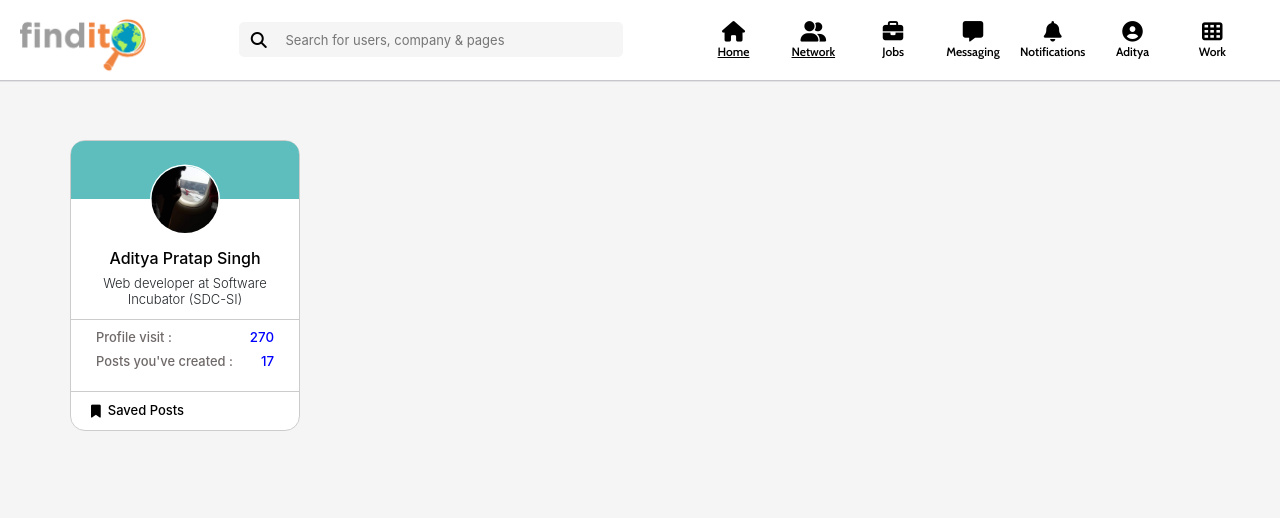
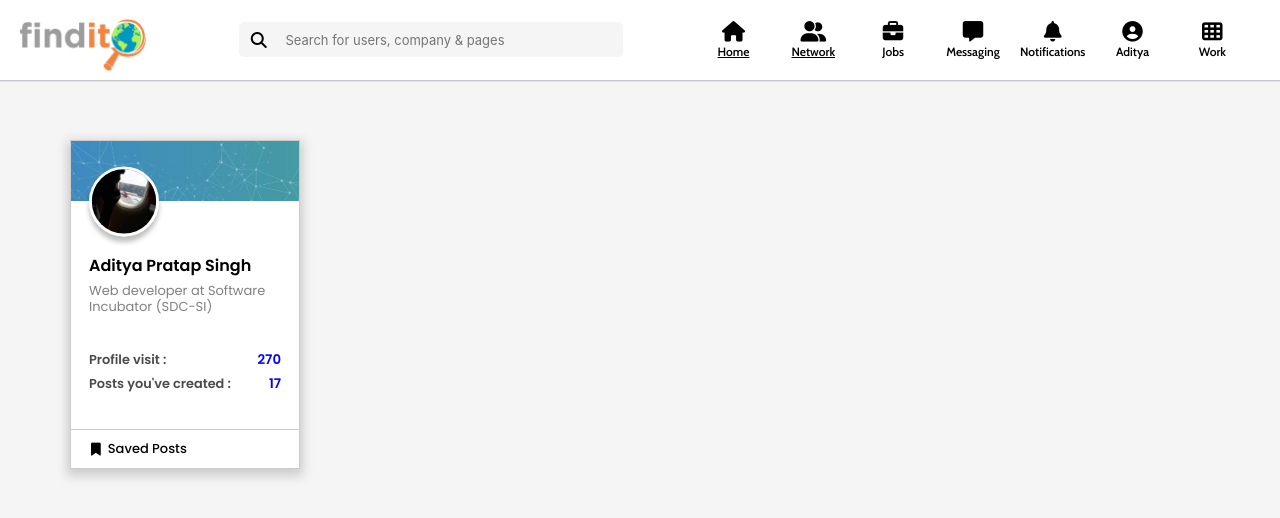
Before and after one commit to AdityaPratap2001/LinkedIn-clone, a React (Create React App) app in the folder Front-End/: page /network in a window 1280 px wide. Shown: the top 518 px of the page. Built offline with nearby package versions, Linux system fonts and the light colour scheme.

Commit message:
Improved ProfileSideBox design

```diff
--- a/Front-End/src/components/ProfileSidebox/ProfileSidebox.css
+++ b/Front-End/src/components/ProfileSidebox/ProfileSidebox.css
@@ -2,51 +2,59 @@
   position: fixed;
   background-color: white;
   /* box-shadow: 2px 2px 10px 2px #ccc; */
+  box-shadow: 0 4px 10px 3px #ccc;
   border: #ccc 1.4px solid;
   width: 230px;
   display: flex;
   flex-direction: column;
-  align-items: center;
-  border-radius: 15px;
+  align-items: flex-start;
+  font-family: 'Poppins';
+  /* border-radius: 15px; */
 }
 .profileSideBox .coverImg{
-  height: 58px;
+  height: 60px;
   width: 100%;
-  border-radius: 13px 13px 0 0;
-  background-color: rgb(94, 189, 189);
+  /* border-radius: 13px 13px 0 0; */
+  /* background-color: rgb(94, 189, 189); */
+  background-image: url('../../assets/coverBackground.jpeg');
+  background-size: cover;
 }
 .profileSideBox .profilePic{
   height: 50px;
   border-radius: 50%;
-  transform: scale(1.4) translateY(-35%);
-  border: white 1.5px solid;
+  transform: scale(1.4) translate(40%,-35%);
+  border: white 2px solid;
+  box-shadow: 0 4px 4px 0 rgba(0, 0, 0, 0.25);
+  margin-bottom: 5px;
 }
 .profileSideBox .profileName{
   font-size: 16px;
+  font-weight: 700;
   width: 100%;
-  text-align: center;
-  padding: 0 10px;
+  /* text-align: center; */
+  padding: 0 18px;
 }
 .profileSideBox .profileName a{
   color: black;
 }
 .profileSideBox .profileStatus{
-  font-weight: 350;
-  padding: 0 10px;
-  text-align: center;
+  font-weight: 400;
+  color: #808080;
+  padding: 0 18px;
+  /* text-align: center; */
   font-size: 13px;
   padding-bottom: 12px;
-  border-bottom: #ccc 1.8px solid;
+  /* border-bottom: #ccc 1.8px solid; */
 }
 .profileSideBox .profileVisits{
   display: flex;
   justify-content: space-between;
   width: 100%;
-  padding: 0 25px;
+  padding: 0 18px;
   font-size: 12.9px;
-  font-weight: 500;
+  font-weight: 800;
   margin-bottom: 4px;
-  color: rgb(112, 105, 105);
+  color: rgb(75, 75, 75);
 }
 .profileSideBox .savedPosts{
   display: flex;
@@ -60,8 +68,8 @@
 }
 .profileSideBox .savedPosts:hover{
   cursor: pointer;
-  background-color: #ccc;
-  border-radius: 0 0 13px 13px;
+  background-color: #edf5f5;
+  /* border-radius: 0 0 13px 13px; */
 }
 .profileSideBox .savedPosts .saved{
   font-size: 13px;
--- a/Front-End/src/components/ProfileSidebox/ProfileSidebox.js
+++ b/Front-End/src/components/ProfileSidebox/ProfileSidebox.js
@@ -42,6 +42,7 @@ class ProfileSidebox extends Component {
           {details.position} at {details.industry}
         </h6>
 
+        <div style={{width:'100%',margin:'16px 0px'}}>
         <div className="profileVisits">
           <div>Profile visit : </div>
           <div style={{ color: "blue", fontSize: "13.3px" }}>
@@ -55,8 +56,15 @@ class ProfileSidebox extends Component {
             {details.postNum}
           </div>
         </div>
+        </div>
 
-        <NavLink to="/savedPosts" style={{ color: "black", width: "100%" }}>
+        <NavLink to="/savedPosts" style={{ display:'flex', color: "black", width: "100%" }}>
+          {/* <div style={{padding:'10px',border:'#ccc 1.8px solid'}}>
+            <h6 style={{fontSize:'12.5px'}}>Bookmarks</h6>
+          </div>
+          <div style={{padding:'10px',border:'#ccc 1.8px solid'}}>
+            <h6 style={{fontSize:'12.5px'}}>Premium</h6>
+          </div> */}
           <div className="savedPosts">
             <i class="fas fa-bookmark"></i>
             <h6 className="saved">Saved Posts</h6>
@@ -67,16 +75,17 @@ class ProfileSidebox extends Component {
     if (this.state.loading) {
       data = (
         <>
-          <Skeleton circle={true} style={{marginTop:'20px',marginBottom:'20px'}} height={65} width={65}/>
-          <Skeleton width={200} height={12}/>
-          <Skeleton width={170} height={10}/>
-          <Skeleton width={170} height={10}/>
-          <Skeleton width={200} height={12}/>
-          <Skeleton width={170} height={10}/>
-          <Skeleton width={170} height={10}/>
-          <Skeleton width={200} height={12}/>
-          <Skeleton width={170} height={10}/>
-          <Skeleton width={170} height={10}/>
+          <Skeleton circle={true} style={{margin:'20px'}} height={65} width={65}/>
+          <Skeleton style={{marginLeft:'18px'}} width={180} height={12}/>
+          <Skeleton style={{marginLeft:'18px',marginBottom:'25px'}} width={150} height={10}/>
+          {/* <Skeleton style={{marginLeft:'18px'}} width={150} height={10}/> */}
+          {/* <Skeleton style={{marginLeft:'18px'}} width={180} height={12}/> */}
+          <Skeleton style={{marginLeft:'18px'}} width={150} height={10}/>
+          <Skeleton style={{marginLeft:'18px'}} width={150} height={10}/>
+          <Skeleton style={{marginLeft:'18px'}} width={150} height={10}/>
+          <Skeleton style={{marginLeft:'18px',marginBottom:'18px'}} width={150} height={10}/>
+          <Skeleton style={{marginLeft:'18px'}} width={150} height={12}/>
+          <Skeleton style={{marginLeft:'18px',marginBottom:'15px'}} width={150} height={10}/>
         </>
       )
     }
@@ -86,10 +95,3 @@ class ProfileSidebox extends Component {
 }
 
 export default ProfileSidebox;
-
-{
-  /* <Skeleton circle={true} height={50} width={50}/> */
-}
-{
-  /* <Skeleton width={200} height={12}/> */
-}
```
